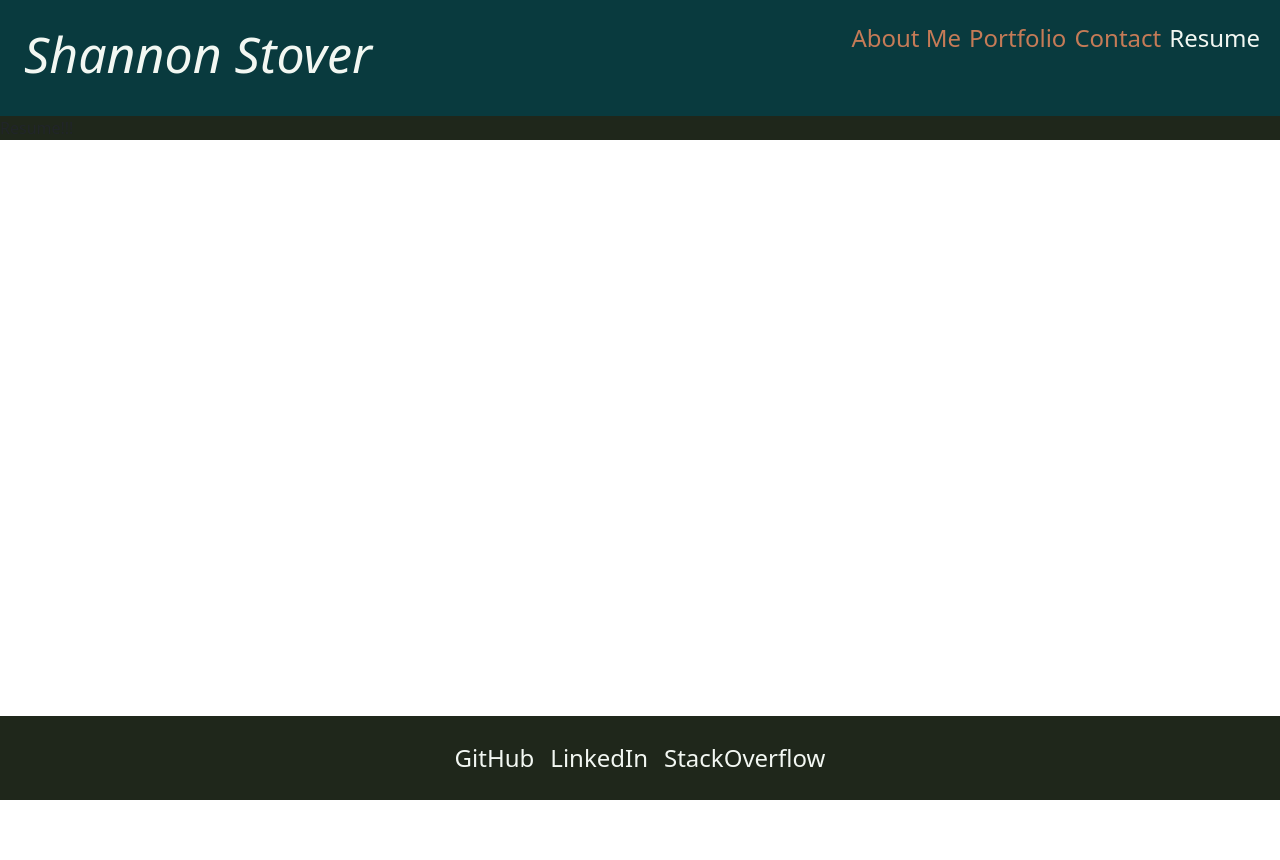
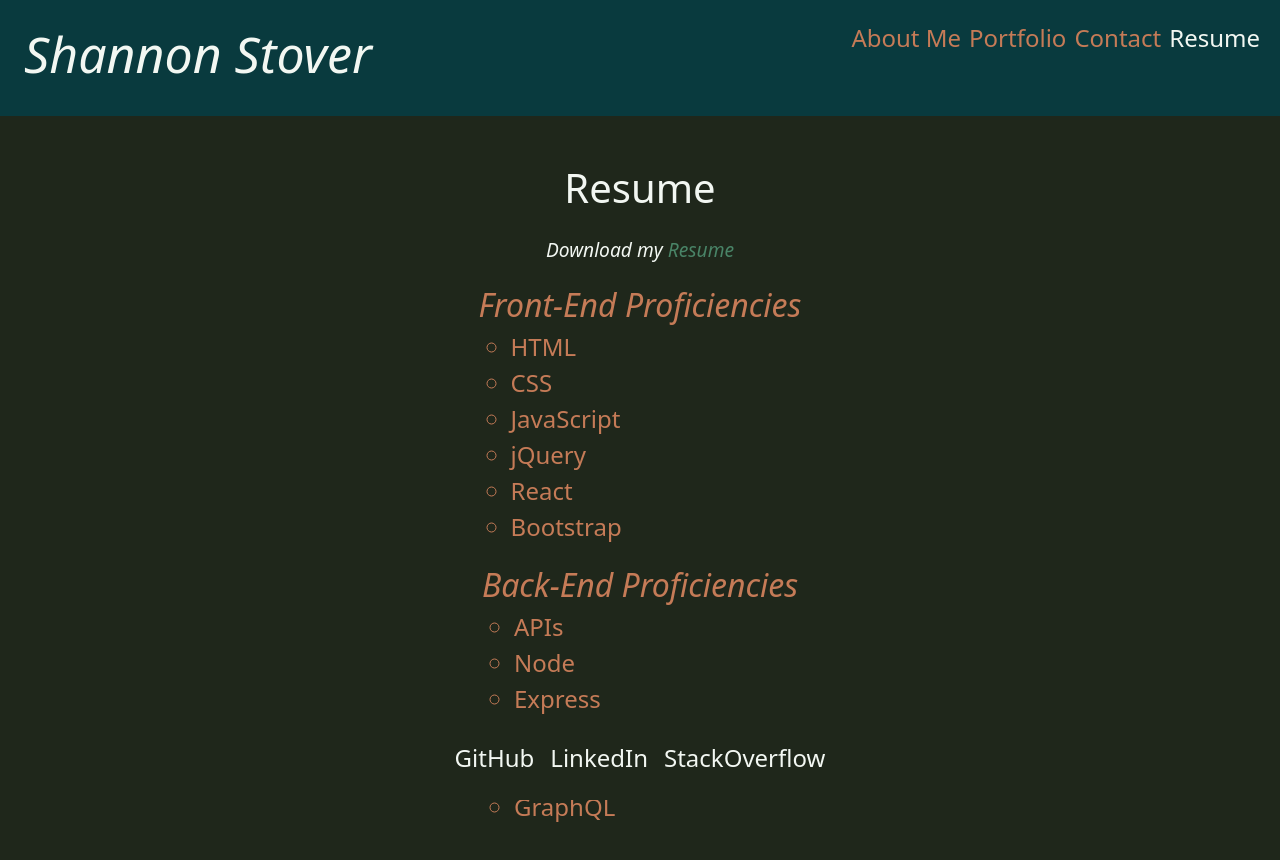
Before and after one commit to sstover25/React_Portfolio, a React (Create React App) app: page / in a window 1280 px wide. Both pictures are taken after a click on the item "Resume". Shown: the top 860 px of the page. Before the commit the page ends 800 px from the top, so only its background shows below. Built offline with nearby package versions, Linux system fonts and the light colour scheme.

Commit message:
created and styled Resume component

```diff
--- a/src/components/Resume/index.js
+++ b/src/components/Resume/index.js
@@ -2,8 +2,40 @@ import React from "react";
 
 function Resume() {
   return (
-    <div>
-      <div>Resume!!!</div>
+    <div className="section">
+      <h1 className="d-flex about-me-title px-5 pt-5 justify-content-center">
+        Resume
+      </h1>
+      <div className="d-flex flex-column p-3 align-items-center">
+        <p className="resume-text">
+          Download my{" "}
+          <a className="resume-link" href="#resume">
+            Resume
+          </a>
+        </p>
+        <div>
+          <span className="proficiencies">Front-End Proficiencies</span>
+          <ul className="proficiencies-list">
+            <li>HTML</li>
+            <li>CSS</li>
+            <li>JavaScript</li>
+            <li>jQuery</li>
+            <li>React</li>
+            <li>Bootstrap</li>
+          </ul>
+        </div>
+        <div>
+          <span className="proficiencies">Back-End Proficiencies</span>
+          <ul className="proficiencies-list">
+            <li>APIs</li>
+            <li>Node</li>
+            <li>Express</li>
+            <li>MySQL, Sequelize</li>
+            <li>MongoDB, Mongoose</li>
+            <li>GraphQL</li>
+          </ul>
+        </div>
+      </div>
     </div>
   );
 }
--- a/src/index.css
+++ b/src/index.css
@@ -109,3 +109,30 @@ textarea {
 }
 
 /* Resume styles */
+.resume-text {
+  font-size: larger;
+  font-style: italic;
+  color: var(--primary);
+}
+
+.resume-link, .resume-link:hover {
+  text-decoration: none;
+}
+
+.resume-link {
+  color: var(--quaternary);
+}
+
+.resume-link:hover {
+  color: var(--secondary);
+}
+
+.proficiencies {
+  color: var(--secondary);
+  font-size: xx-large;
+  font-style: italic;
+}
+
+.proficiencies-list li {
+  list-style: circle;
+}
```
